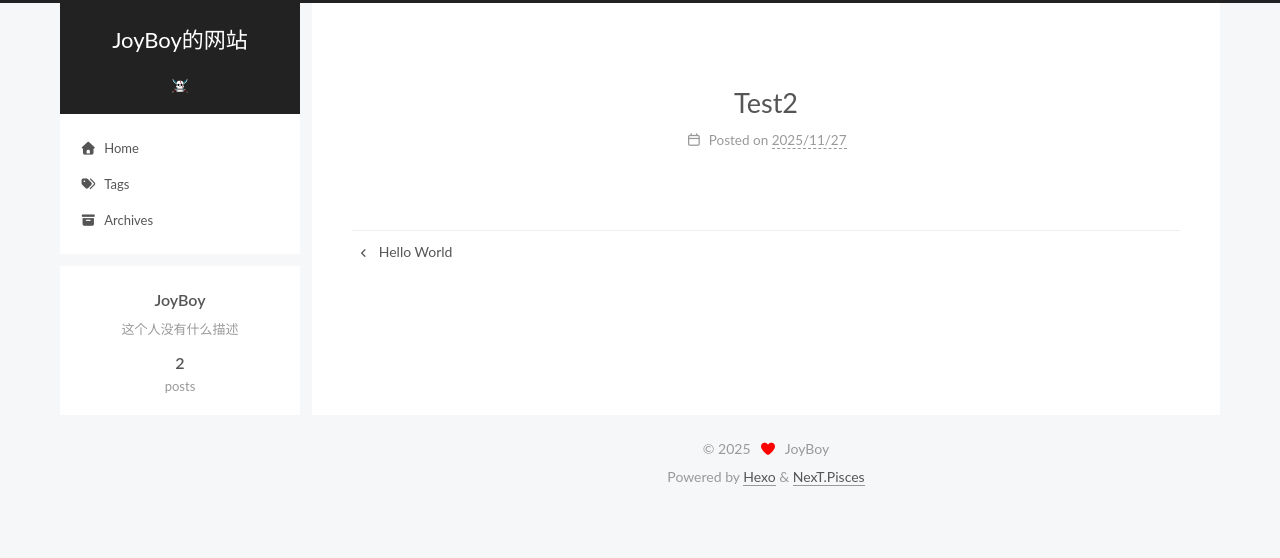
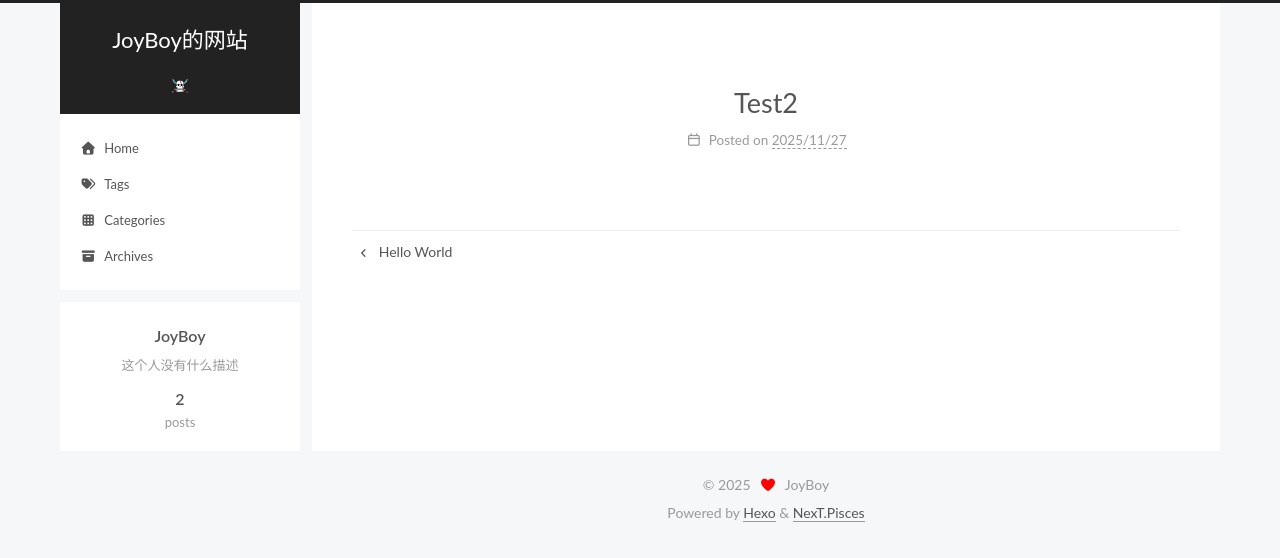
Before and after one commit to 7JoyBoy77/7JoyBoy77.github.io, a plain HTML site: page 2025/11/27/Test2/index.html in a window 1280 px wide. Drawn offline with nearby package versions, Linux system fonts and the light colour scheme.

Commit message:
Site updated: 2025-11-28 07:47:48

```diff
--- a/2025/11/27/Test2/index.html
+++ b/2025/11/27/Test2/index.html
@@ -104,7 +104,7 @@
 
 
 <nav class="site-nav">
-  <ul class="main-menu menu"><li class="menu-item menu-item-home"><a href="/" rel="section"><i class="fa fa-home fa-fw"></i>Home</a></li><li class="menu-item menu-item-tags"><a href="/tags/" rel="section"><i class="fa fa-tags fa-fw"></i>Tags</a></li><li class="menu-item menu-item-archives"><a href="/archives/" rel="section"><i class="fa fa-archive fa-fw"></i>Archives</a></li>
+  <ul class="main-menu menu"><li class="menu-item menu-item-home"><a href="/" rel="section"><i class="fa fa-home fa-fw"></i>Home</a></li><li class="menu-item menu-item-tags"><a href="/tags/" rel="section"><i class="fa fa-tags fa-fw"></i>Tags</a></li><li class="menu-item menu-item-categories"><a href="/categories/" rel="section"><i class="fa fa-th fa-fw"></i>Categories</a></li><li class="menu-item menu-item-archives"><a href="/archives/" rel="section"><i class="fa fa-archive fa-fw"></i>Archives</a></li>
   </ul>
 </nav>
 
```
Also changed, not shown: 2025/11/27/hello-world/index.html (+1 -1 lines), archives/2025/11/index.html (+1 -1 lines), archives/2025/index.html (+1 -1 lines), archives/index.html (+1 -1 lines), docs/doc_interview/Hello.html (+1 -1 lines), docs/getting-started/installation/index.html (+1 -1 lines), docs/介绍.html (+1 -1 lines), index.html (+1 -1 lines).
